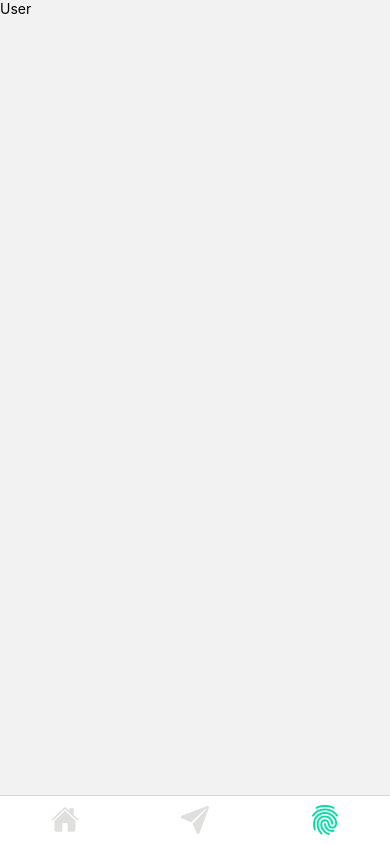
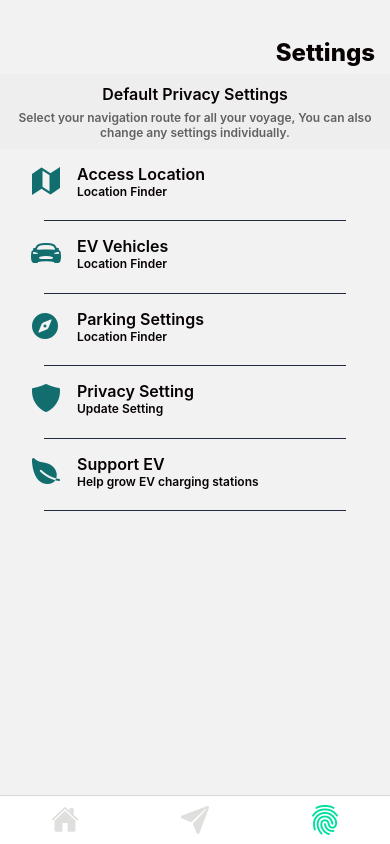
Before and after one commit to JoelDeonDsouza/NestRest, a React Native app: screen /UserScreen in a window 390 px wide. Built offline with nearby package versions, Linux system fonts and the light colour scheme.

Commit message:
SettingScreen renderd

```diff
--- a/Screens/UserScreen/index.js
+++ b/Screens/UserScreen/index.js
@@ -1,12 +1,86 @@
-import React from 'react'
-import { View, Text } from 'react-native'
+import React from "react";
+import { View, Text } from "react-native";
+// styles //
+import { styles } from "./styles";
+// Icons Import //
+import Icon from "react-native-vector-icons/Ionicons";
 
 const UserScreen = () => {
   return (
-    <View>
-       <Text>User</Text>
+    <View style={styles.mainConatinerSettings}>
+      <View style={styles.settingContainer}>
+        <Text style={styles.headingText}>Settings</Text>
+      </View>
+      <View style={styles.defaultTextContainer}>
+        <Text style={styles.defaultTextHeading}>Default Privacy Settings</Text>
+        <Text style={styles.defaultTextSub}>
+          Select your navigation route for all your voyage, You can also change
+          any settings individually.
+        </Text>
+      </View>
+      {/* Settings */}
+      <View>
+        <View style={styles.settingContainerList}>
+          <Icon name="map-sharp" size={32} style={{ color: "#116D6E" }} />
+          <View>
+          <Text style={styles.textSettings}>Access Location</Text>
+          <Text style={styles.subSettings}>Location Finder</Text>
+          </View>
+          <Icon name="ios-chevron-forward" size={32} style={styles.linkTag} />
+        </View>
+        <View style={styles.hrLine}/>
+      </View>
+      {/* Settings */}
+       {/* Settings2 */}
+       <View>
+        <View style={styles.settingContainerList}>
+          <Icon name="md-car-sport" size={32} style={{ color: "#116D6E" }} />
+          <View>
+          <Text style={styles.textSettings}>EV Vehicles</Text>
+          <Text style={styles.subSettings}>Location Finder</Text>
+          </View>
+        </View>
+        <View style={styles.hrLine}/>
+      </View>
+      {/* Settings2 */}
+       {/* Settings3 */}
+       <View>
+        <View style={styles.settingContainerList}>
+          <Icon name="md-compass" size={32} style={{ color: "#116D6E" }} />
+          <View>
+          <Text style={styles.textSettings}>Parking Settings</Text>
+          <Text style={styles.subSettings}>Location Finder</Text>
+          </View>
+        </View>
+        <View style={styles.hrLine}/>
+      </View>
+      {/* Settings3 */}
+       {/* Settings4 */}
+       <View>
+        <View style={styles.settingContainerList}>
+          <Icon name="shield" size={32} style={{ color: "#116D6E" }} />
+          <View>
+          <Text style={styles.textSettings}>Privacy Setting</Text>
+          <Text style={styles.subSettings}>Update Setting</Text>
+          </View>
+        </View>
+        <View style={styles.hrLine}/>
+      </View>
+      {/* Settings4 */}
+       {/* Settings5 */}
+       <View>
+        <View style={styles.settingContainerList}>
+          <Icon name="ios-leaf" size={32} style={{ color: "#116D6E" }} />
+          <View>
+          <Text style={styles.textSettings}>Support EV</Text>
+          <Text style={styles.subSettings}>Help grow EV charging stations</Text>
+          </View>
+        </View>
+        <View style={styles.hrLine}/>
+      </View>
+      {/* Settings5 */}
     </View>
-  )
-}
+  );
+};
 
-export default UserScreen
+export default UserScreen;
--- /dev/null
+++ b/Screens/UserScreen/styles.js
@@ -0,0 +1,66 @@
+import { StyleSheet, Dimensions } from "react-native";
+const { height, width } = Dimensions.get("screen");
+
+export const styles = StyleSheet.create({
+  mainConatinerSettings: { flex: 1 },
+  settingContainer: {
+    marginTop: height / 16,
+    paddingHorizontal: 15,
+    flexDirection: "row",
+    justifyContent: "flex-end",
+  },
+  headingText: {
+    fontSize: 24,
+    fontWeight: "800",
+    color: "#080202",
+  },
+  defaultTextContainer: {
+    marginTop: height / 80,
+    height: height / 8,
+    backgroundColor:"#EEEEEE"
+  },
+  defaultTextHeading:{
+    textAlign: "center",
+    paddingTop: height / 60,
+    fontSize: 16,
+    fontWeight:"600",
+    color: "#080202",
+  },
+  defaultTextSub:{
+    textAlign: "center",
+    paddingHorizontal: 15,
+    marginTop: height / 100,
+    fontSize: 12,
+    fontWeight:"600",
+    color: "#080202",
+    opacity: 0.6
+  },
+  settingContainerList:{
+    paddingHorizontal: 30,
+    marginTop: height / 40,
+    flexDirection: "row",
+    marginBottom: height / 28
+  },
+  textSettings:{
+    paddingHorizontal: 15,
+    fontSize: 16,
+    fontWeight:"600",
+    color: "#080202",
+  },
+  subSettings:{
+    paddingHorizontal: 15,
+    fontSize: 12,
+    fontWeight:"600",
+    color: "#080202",
+  },
+  linkTag:{
+    color: "#116D6E",
+    marginLeft: width / 3
+  },
+  hrLine:{
+    borderBottomColor: '#212A3E',
+    borderBottomWidth: StyleSheet.hairlineWidth,
+    marginLeft: width / 18,
+    marginRight: width / 18,
+  }
+});
```
